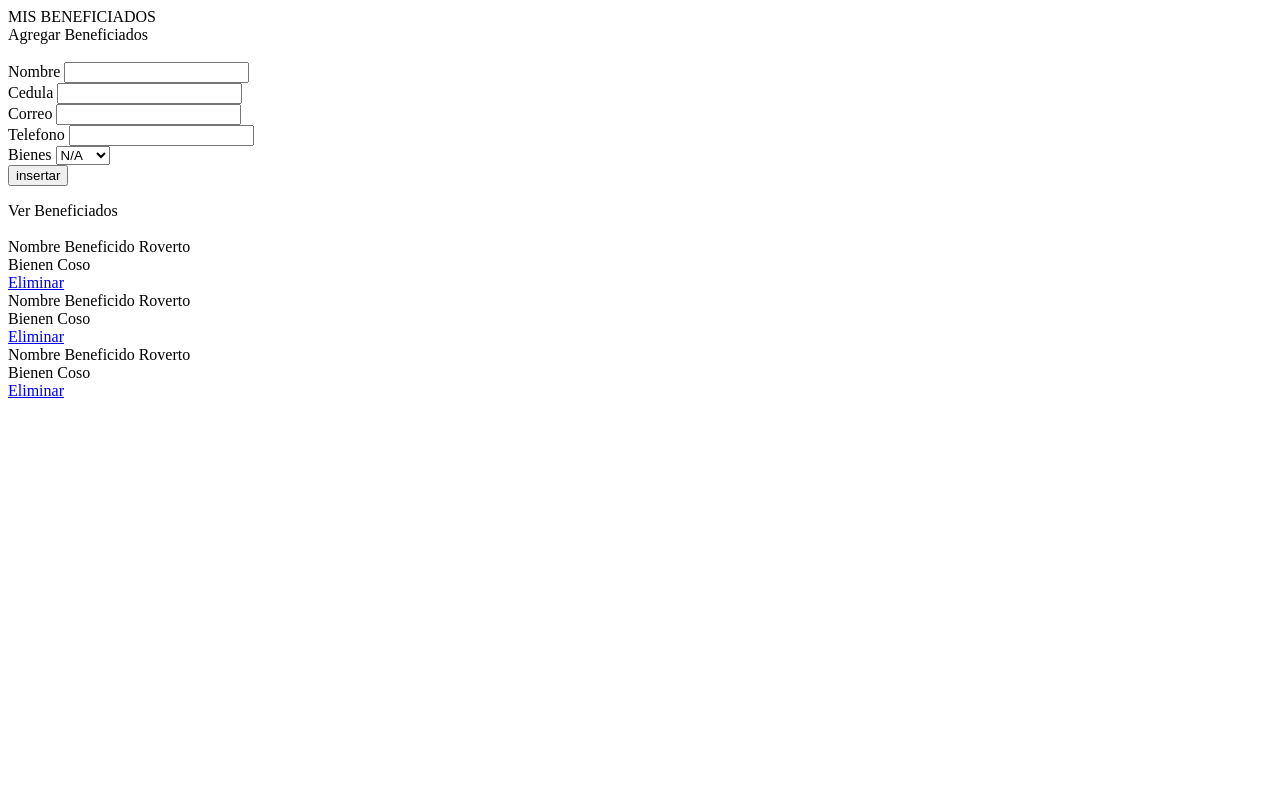
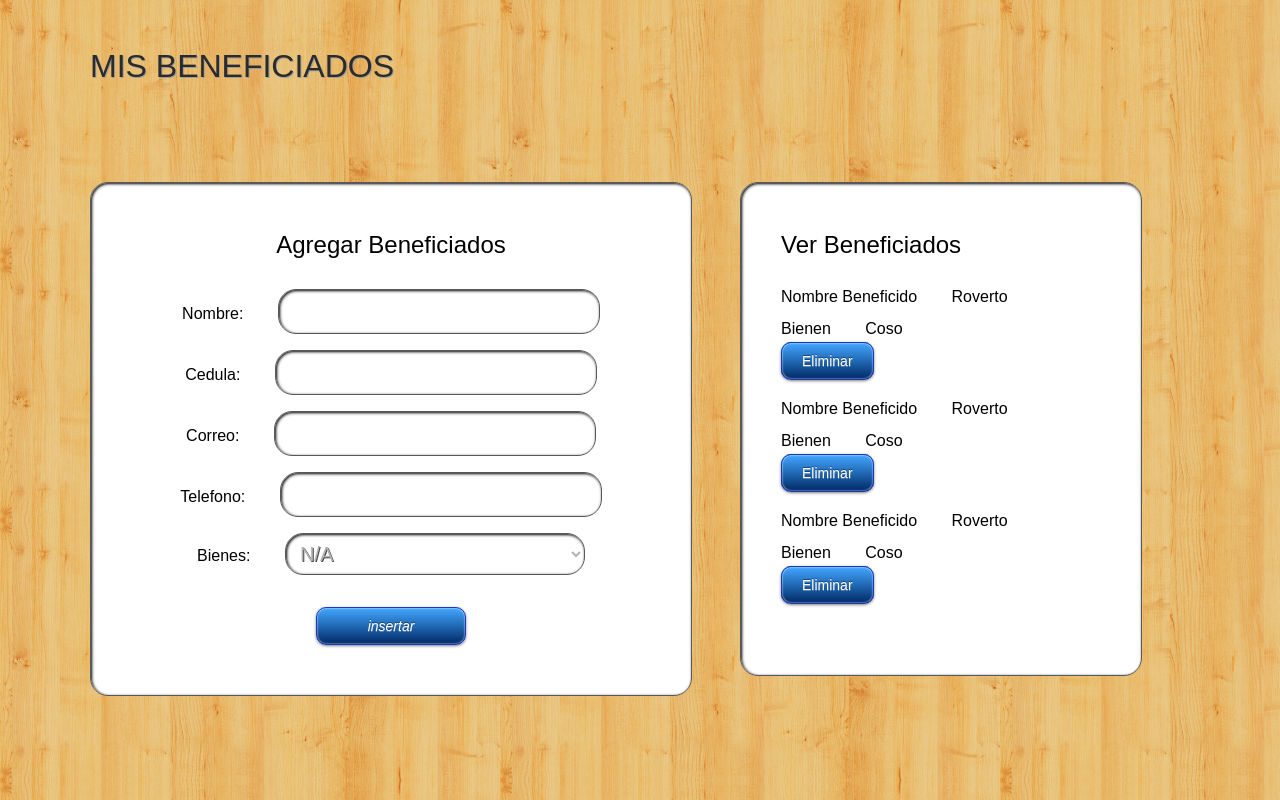
Before and after one commit to jorgedipra/Testamento, a PHP site: page /clientes/beneficiados.php in a window 1280 px wide. Run offline with PHP 8.4, Linux system fonts and the light colour scheme; data comes from the database, SQL or seed files in the repository.

Commit message:
maqueta de beneficiados

```diff
--- a/clientes/beneficiados.php
+++ b/clientes/beneficiados.php
@@ -1,11 +1,17 @@
+<?php
+ include_once ('../recursos/info.php');//se llama la informacion de la pagina
+session_start();
+?>
+<link rel="shortcut icon" href="../img/h1.ico" />
+<link rel="stylesheet" href="../css/style.css"><!--se llama el stilo-->
+<link rel="stylesheet" href="../css/stylebenef.css"><!--se llama el stilo-->
+<title>MIS BENEFICIADOS</title>
 <?php
   include_once('../conexion/php/operacionesSql.php');
   $objopera  =  new operaciones();
-
-
-
   $verarchivo="SELECT * FROM testamento.archivo";
   $vienes=$objopera->buscar($verarchivo);
+
   if(isset($_POST['cocedula'])){
   	$verifiacar="SELECT * FROM testamento.beneficiario WHERE BenCedula='".$_POST['cocedula']."'";
   	$ver=$objopera->buscar($verifiacar);
@@ -22,13 +28,8 @@
     else{
       echo " <script type='text/javascript'> alert('YA Existe');</script>";
     }
-
   }
-
-
-
-
-
-include_once('cuerpo/beneficiados.php')
-
+include_once('cuerpo/beneficiados.php');
 ?>
+</body>
+</html>
--- a/clientes/cuerpo/beneficiados.php
+++ b/clientes/cuerpo/beneficiados.php
@@ -1,25 +1,30 @@
-MIS BENEFICIADOS
+<article id="cont">
+<h1>MIS BENEFICIADOS</h1>
+
 
 <section id="agrebene">
-    Agregar Beneficiados
+   <h2>Agregar Beneficiados</h2>
     <br>
     <br>
     <form action="beneficiados.php" method="post">
-
-    <label>Nombre</label>
+    <label>Nombre:</label>
     <input name="nobene" type="text">
     <br>
-    <label>Cedula</label>
+    <br>
+    <label>Cedula:</label>
     <input name="cocedula" type="text">
-       <br>
-    <label>Correo</label>
+    <br>
+    <br>
+    <label>Correo:</label>
     <input name="cobene" type="email" required="email">
     <br>
-    <label>Telefono</label>
+    <br>
+    <label>Telefono:</label>
     <input name="telefono" type="number" required="number">
     <br>
-    <label>Bienes</label>
-          <select id="bienes" name="bienes">
+    <br>
+    <label>Bienes:</label>
+      <select id="bienes" name="bienes">
   		<option >N/A</option>
         <?php
            while($res=$vienes->fetch_assoc())
@@ -30,14 +35,15 @@ MIS BENEFICIADOS
           }
         ?>
         </select>
-        <br>
-         <input type="submit" value="insertar">
+        <br><br><br>
+         <input type="submit" class="button" value="insertar">
     </form>
 </section>
-
+<!--   -->
 
 <section id="verbene">
-    Ver Beneficiados
+  <section id="contt">
+   <h2> Ver Beneficiados</h2>
     <br>
     <br>
      <?php
@@ -50,15 +56,16 @@ $verarchi=$objopera->buscar($verbeneficiado);
         ?>
     <label>Nombre Beneficido</label>
     <label><?php echo $res2['BenNombre'];?></label>
-    <br>
+    <br><br>
      <label>Bienen</label>
      <label><?php echo $res2['AchNombre'];?></label>
 
-    <br>
-    <a href="#">Eliminar</a>
-     <br>
+    <br><br>
+    <a href="#" class="button" >Eliminar</a>
+     <br><br><br>
     <?php
         }
     ?>
-
+   </section>
 </section>
+</article>
--- a/conexion/php/conexionphp.php
+++ b/conexion/php/conexionphp.php
@@ -6,8 +6,8 @@
 	  	 * @return [type] [cadena de coneccion]
 	  	 */
 	  	 function conectar(){
-	  	$db = new mysqli("localhost","mjplay","123","testamento");
-	 	//$db = new mysqli("localhost","root","123","mjplay");
+	  	//$db = new mysqli("localhost","mjplay","123","testamento");
+	 	$db = new mysqli("localhost","root","123","mjplay");
 	  	  return $db;
 	  	 }
 	  	 /**
--- /dev/null
+++ b/css/stylebenef.css
@@ -0,0 +1,124 @@
+html, body, div, span, applet, object, iframe, h1, h2, h3, h4, h5, h6, p, blockquote, pre, a, abbr, acronym, address, big, cite, code,
+del, dfn, em, font, img, ins, kbd, q, s, samp, small, strike, strong, sub, sup, tt, var, b, u, i, center, dl, dt, dd, ol, ul, li,
+fieldset, form, label, legend, table, caption, tbody, tfoot, thead, tr, th, td
+						{border: 0;margin: 0; padding: 0; vertical-align: baseline;list-style:none}
+body 					{line-height: 1;}
+h1, h2, h3, h4, h5, h6 	{clear: both;font-weight: normal;}
+ol, ul 					{list-style: none;}
+blockquote 				{quotes: none;}
+blockquote:before, blockquote:after {content: '';content: none;}
+del 					{text-decoration: line-through;}
+table 					{border-collapse: collapse;	border-spacing: 0;}
+a img 					{border: none;}
+body					{font-family:Arial, Helvetica, sans-serif;}
+input
+{
+	font-family:Georgia, "Times New Roman", Times, serif;
+	font-style :italic;
+}
+ h1
+{
+	color      :#2b2b2b;
+	font-size  :32px;
+	text-shadow: 1px 1px 0 #9d9d9d;
+	 padding:50px;
+}
+label{
+	padding-right: 30px;
+}
+ ul
+{
+	overflow:hidden;
+}
+ ul li
+{
+		-moz-border-radius: 18px 18px;
+		-moz-box-shadow: 1px 1px 0 0 #949494;
+		-webkit-border-radius: 18px 18px;
+		-webkit-box-shadow: 1px 1px 0 0 #949494;
+		border-radius: 18px 18px;
+		box-shadow: 1px 1px 0 0 #949494;
+		clear:both
+		float:left;
+		margin:10px 0;
+}
+select,
+input[type='email'],
+input[type='number'],
+input[type='password'],
+input[type='text']
+{
+	-moz-border-radius: 18px 18px;
+	-moz-box-shadow: inset 1px 1px 3px 0 #000;
+	-webkit-border-radius: 18px 18px;
+	-webkit-box-shadow: inset 1px 1px 3px 0 #000;
+	background:-moz-linear-gradient(0% 100% 90deg,#fff, #fff);
+	background:-webkit-gradient(linear, 0% 0%, 0% 100%, from(#fff), to(#fff));
+	border-radius: 18px 18px;
+	border:solid 1px #585858;
+	box-shadow: inset 1px 1px 3px 0 #000;
+	color:#b3b3b3;
+	font-size:20px;
+	margin:0;
+	padding: 8px 10px;
+	text-shadow: 1px 1px 0 #4b4b4b;
+	width:300px;
+
+}
+.button
+{
+	-moz-border-radius   : 10px;
+	-moz-box-shadow      :0px 1px 3px rgba(000,000,000,0.5),inset 0px 0px 2px rgba(255,255,255,1);
+	-webkit-border-radius: 10px;
+	-webkit-box-shadow   :0px 1px 3px rgba(000,000,000,0.5),inset 0px 0px 2px rgba(255,255,255,1);
+	background           : -moz-linear-gradient(top,#42a7ff 0%,#002966);
+	background           : -webkit-gradient(linear, left top, left bottom,	from(#42a7ff),to(#002966));
+	border               : 1px solid #1a37c7;
+	border-radius        : 10px;
+	box-shadow           :0px 1px 3px rgba(000,000,000,0.5),inset 0px 0px 2px rgba(255,255,255,1);
+	color                : #ffffff;
+	font-family          : Arial, Helvetica, sans-serif;
+	font-size            : 14px;
+	padding              : 10px 20px;
+	text-shadow          :0px -1px 0px rgba(000,000,000,0.4),0px 1px 0px rgba(255,255,255,0.3);
+	width                :150px;
+	cursor:pointer;
+}
+#verbene,
+#agrebene{
+	-moz-border-radius: 18px 18px;
+	-moz-box-shadow: inset 1px 1px 3px 0 #000;
+	-webkit-border-radius: 18px 18px;
+	-webkit-box-shadow: inset 1px 1px 3px 0 #000;
+	background:-moz-linear-gradient(0% 100% 90deg,#fff, #fff);
+	background:-webkit-gradient(linear, 0% 0%, 0% 100%, from(#fff), to(#fff));
+	border-radius: 18px 18px;
+	border:solid 1px #585858;
+	box-shadow: inset 1px 1px 3px 0 #000;
+	width: 600px;
+	text-align: center;
+	height: auto;
+	padding-bottom: 50px;
+	padding-top: 50px;
+	margin-top: 50px;
+	margin-left: 50px;
+}
+#verbene{
+	width: 400px;
+	text-align: left;
+	position: absolute;
+	left: 0;
+	margin-left: 700px;
+	top:0;
+	margin-top: 182px;
+}
+#cont{
+	position: relative;
+	margin: 0 auto;
+	width: 1200px;
+}
+#contt{
+	position: relative;
+	margin: 0 auto;
+	width: 80%;
+}
```
Also changed, not shown: clientes/cuerpo/clientesprincipal.php (+19 -15 lines). Lines whose indentation alone changed are shown as unchanged.
